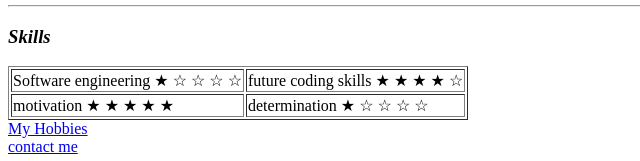
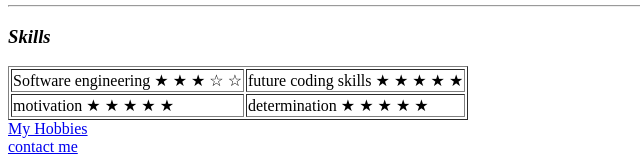
Before and after one commit to arm4325/cv, a plain HTML site: page index.html in a window 1280 px wide. Shown: the part 643-804 px from the top of the page, 0-640 px from the left. Drawn offline with Linux system fonts and the light colour scheme.

Commit message:
Update index.html

```diff
--- a/index.html
+++ b/index.html
@@ -50,12 +50,12 @@
 <table border spacing=15>
   <thead>
     <tr>
-    <td>Software engineering &#9733; &#9734; &#9734; &#9734; &#9734;</td>
-    <td>future coding skills &#9733; &#9733; &#9733; &#9733; &#9734;</td>
+    <td>Software engineering &#9733; &#9733; &#9733; &#9734; &#9734;</td>
+    <td>future coding skills &#9733; &#9733; &#9733; &#9733; &#9733;</td>
   </tr>
   <tr>
     <td>motivation &#9733; &#9733; &#9733; &#9733; &#9733;</td>
-    <td>determination &#9733; &#9734; &#9734; &#9734; &#9734; </td>
+    <td>determination &#9733; &#9733; &#9733; &#9733; &#9733; </td>
   </tr>
   </thead>
 </table>
```
